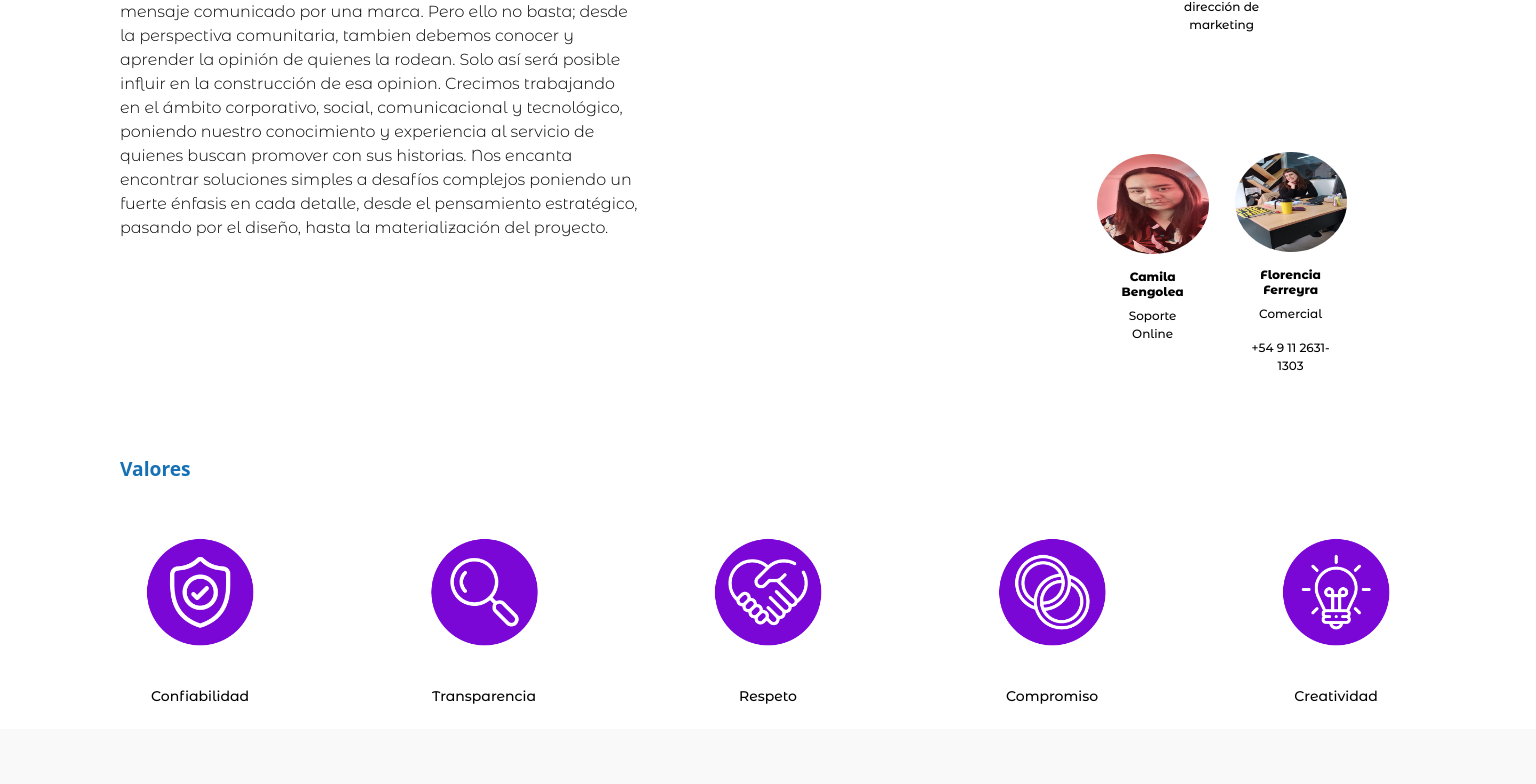
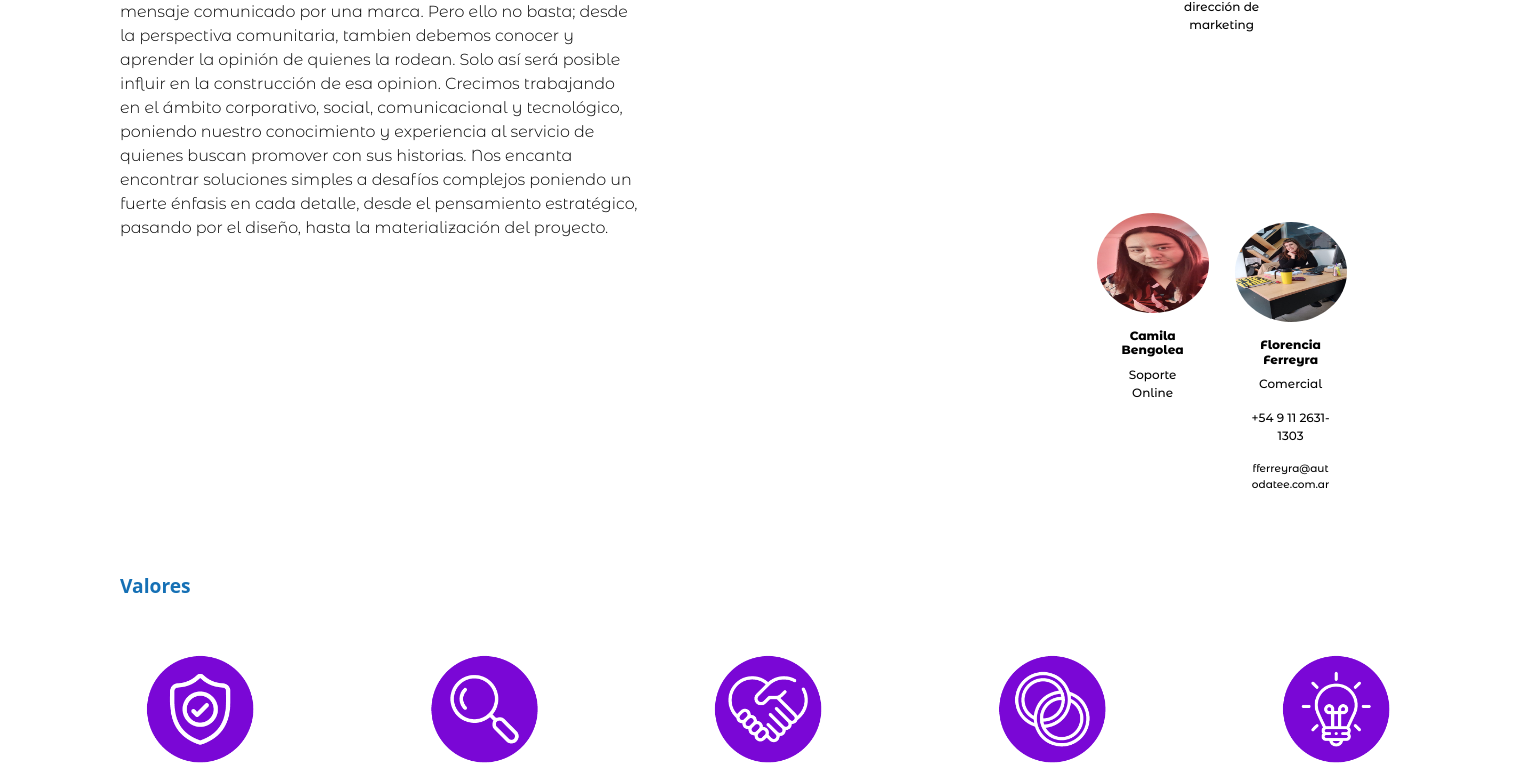
Before and after one commit to GeronimoVenzi/autodatee-web2, a Next.js app: page / in a window 1536 px wide. Shown: the part 1545-2329 px from the top of the page. Built offline with nearby package versions, Linux system fonts and the light colour scheme.

Commit message:
more changes

```diff
--- a/components/AboutPage/AboutPage.jsx
+++ b/components/AboutPage/AboutPage.jsx
@@ -147,6 +147,9 @@ export const AboutPage = () => {
                 <p className={`${styles.card__pharagraph}  ${styles.font__mont__alt} text-center`}>
                   +54 9 11 2631-1303
                 </p>
+                <p className={`${styles.card__pharagraph__flor}  ${styles.font__mont__alt} text-center`}>
+                  fferreyra@autodatee.com.ar
+                </p>
               </Card.Body>
             </Card>
           </div>
--- a/components/AboutPage/AboutPage.module.css
+++ b/components/AboutPage/AboutPage.module.css
@@ -71,6 +71,11 @@
 .valor__card {
     border: none !important;
     width: 10rem;
+}
+
+.card__pharagraph__flor {
+    font-size: 10.5px !important;
+    font-weight: 400;
 }
 
 @media only screen and (min-width: 768px) {
@@ -162,6 +167,6 @@
     }
 
     .team__card__flor{
-        margin-top: 60px;
+        margin-top: 130px;
     }
 }
```
